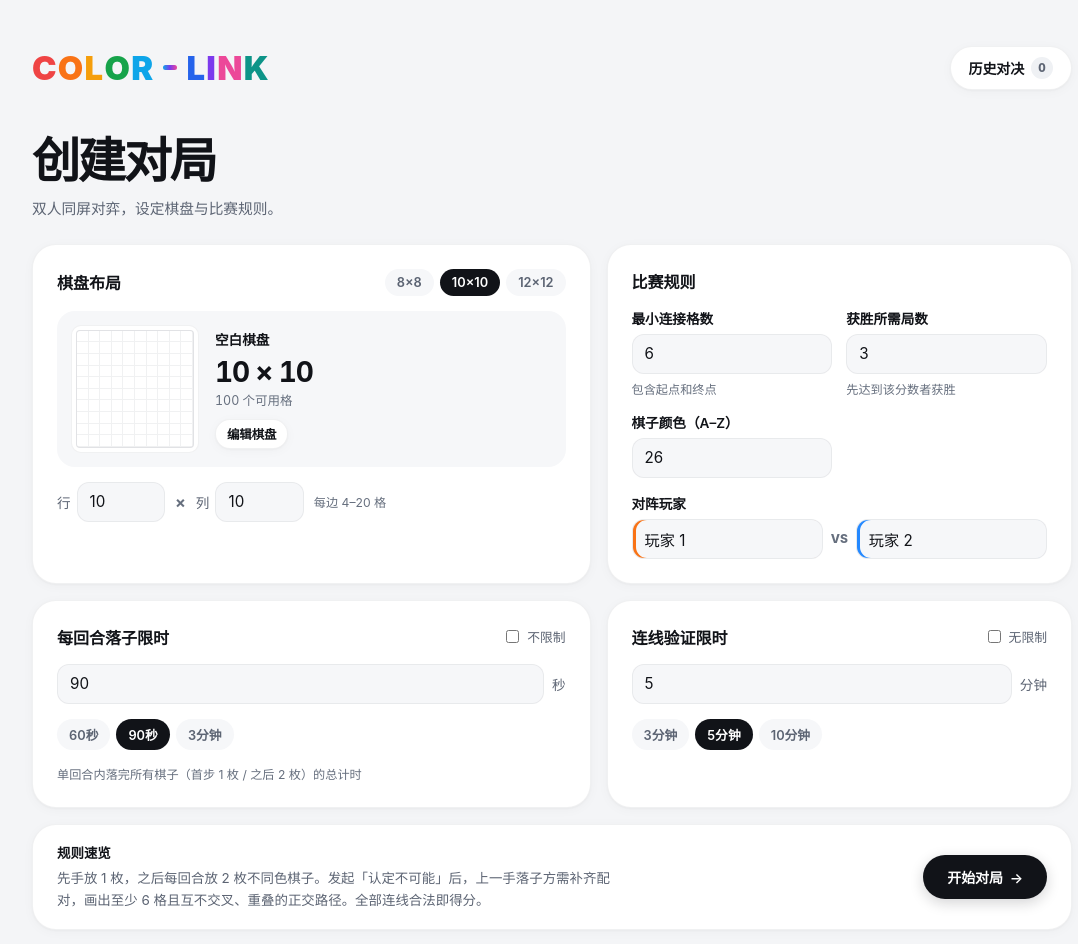
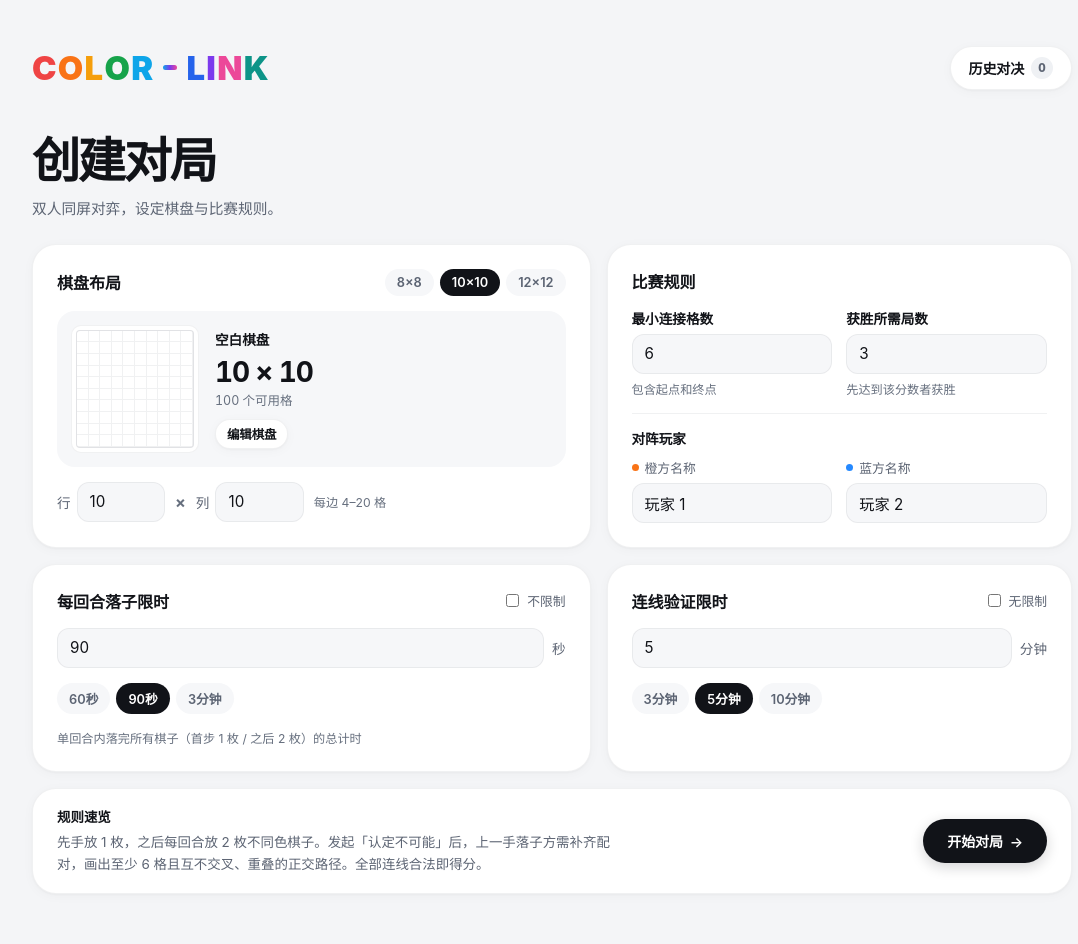
Before and after one commit to p0page/color-link, a Svelte app: page / in a window 1280 px wide. Shown: the top 944 px of the page, without its empty margins (88-1166 px from the left). Built offline with nearby package versions, Linux system fonts and the light colour scheme.

Commit message:
Fix the palette to A–Z and refine player settings

```diff
--- a/src/App.svelte
+++ b/src/App.svelte
@@ -8,7 +8,7 @@
   import RoundResultModal from './components/RoundResultModal.svelte';
   import SetupView from './components/SetupView.svelte';
   import VerifyPanel from './components/VerifyPanel.svelte';
-  import { getPieceColor } from './lib/colors';
+  import { getPieceColor, PIECE_COLORS } from './lib/colors';
   import {
     canCompleteCurrentTurn,
     canConfirmTurn,
@@ -196,7 +196,7 @@
         rows: game.blueprint.rows,
         cols: game.blueprint.cols,
         minPathLength: game.config.minPathLength,
-        colorCount: game.config.colorCount,
+        colorCount: PIECE_COLORS.length,
         blockedCount: game.blueprint.blockedCells.length,
         presetCount: game.blueprint.presetPieces.length,
         rounds: game.history.map((item) => ({ ...item })),
@@ -777,7 +777,6 @@
             </div>
 
             <ColorPalette
-              colorCount={game.config.colorCount}
               {colorCounts}
               {pendingColorIds}
               {selectedColorId}
--- a/src/components/ColorPalette.svelte
+++ b/src/components/ColorPalette.svelte
@@ -2,7 +2,6 @@
   import { PIECE_COLORS } from '../lib/colors';
 
   interface Props {
-    colorCount: number;
     colorCounts: Map<number, number>;
     pendingColorIds: Set<number>;
     selectedColorId: number | null;
@@ -12,7 +11,6 @@
   }
 
   let {
-    colorCount,
     colorCounts,
     pendingColorIds,
     selectedColorId,
@@ -20,18 +18,16 @@
     onSelectColor,
     onHoverColor,
   }: Props = $props();
-
-  const visibleColors = $derived(PIECE_COLORS.slice(0, colorCount));
 </script>
 
 <div class="palette-wrap">
   <div class="palette-header">
-    <span class="palette-title">棋子颜色（A–{visibleColors[visibleColors.length - 1]?.letter ?? 'Z'}）</span>
+    <span class="palette-title">棋子颜色（A–Z）</span>
     <span class="palette-legend">数字 = 剩余可放枚数</span>
   </div>
 
   <div class="palette-grid">
-    {#each visibleColors as color (color.id)}
+    {#each PIECE_COLORS as color (color.id)}
       {@const placed = colorCounts.get(color.id) ?? 0}
       {@const remaining = Math.max(0, 2 - placed)}
       {@const usedThisTurn = pendingColorIds.has(color.id)}
--- a/src/components/SetupView.svelte
+++ b/src/components/SetupView.svelte
@@ -1,6 +1,6 @@
 <script lang="ts">
   import { untrack } from 'svelte';
-  import { getMinRequiredColorCount, sanitizeBlueprint } from '../lib/storage';
+  import { sanitizeBlueprint } from '../lib/storage';
   import type { BoardBlueprint, GameConfig, SavedBoard } from '../lib/types';
   import BoardPreview from './BoardPreview.svelte';
   import BrandTitle from './BrandTitle.svelte';
@@ -35,7 +35,6 @@
 
   let minPathLength = $state(seed.minPathLength);
   let targetWins = $state(seed.targetWins);
-  let colorCount = $state(seed.colorCount);
   let moveUnlimited = $state(seed.moveTimeLimitSec === null);
   let moveSeconds = $state(seed.moveTimeLimitSec ?? 90);
   let verifyUnlimited = $state(seed.verifyTimeLimitSec === null);
@@ -50,8 +49,6 @@
   const blockedCount = $derived(activeBlueprint.blockedCells.length);
   const presetCount = $derived(activeBlueprint.presetPieces.length);
   const isCustomBoard = $derived(blockedCount > 0 || presetCount > 0);
-  const minRequiredColors = $derived(getMinRequiredColorCount(activeBlueprint));
-  const effectiveColorCount = $derived(Math.max(minRequiredColors, colorCount));
   const playableCells = $derived(Math.max(2, rows * cols - blockedCount));
   const maxPossiblePath = $derived(playableCells);
   const safeMinPath = $derived(Math.min(Math.max(2, minPathLength ?? 6), maxPossiblePath));
@@ -67,12 +64,7 @@
   }
 
   function handleSelectSaved(board: SavedBoard) {
-    const clean = sanitizeBlueprint(board.blueprint);
-    const needed = getMinRequiredColorCount(clean);
-    if (colorCount < needed) {
-      colorCount = needed;
-    }
-    onUpdateBlueprint(clean, board.name, board.id);
+    onUpdateBlueprint(sanitizeBlueprint(board.blueprint), board.name, board.id);
   }
 
   function handleResetBlank() {
@@ -92,10 +84,6 @@
       Math.max(2, Math.floor(minPathLength) || 6),
     );
     const clampedTargetWins = Math.min(20, Math.max(1, Math.floor(targetWins) || 3));
-    const clampedColorCount = Math.min(
-      26,
-      Math.max(minRequiredColors, Math.floor(colorCount) || 26),
-    );
     const clampedMoveSec = moveUnlimited
       ? null
       : Math.min(3600, Math.max(5, Math.floor(moveSeconds) || 90));
@@ -108,7 +96,6 @@
       cols: clampedCols,
       minPathLength: clampedMinPath,
       targetWins: clampedTargetWins,
-      colorCount: clampedColorCount,
       moveTimeLimitSec: clampedMoveSec,
       verifyTimeLimitSec: clampedVerifySec,
       playerNames: [player1Name.trim() || '玩家 1', player2Name.trim() || '玩家 2'],
@@ -212,7 +199,7 @@
 
       <section class="field-group">
         <h2>比赛规则</h2>
-        <div class="rule-fields">
+        <div class="paired-fields">
           <label class="sub-field">
             <span class="field-label">最小连接格数</span>
             <input type="number" min="2" max={maxPossiblePath} bind:value={minPathLength} />
@@ -223,20 +210,18 @@
             <input type="number" min="1" max="20" bind:value={targetWins} />
             <span class="meta-hint">先达到该分数者获胜</span>
           </label>
-          <label class="sub-field">
-            <span class="field-label">棋子颜色（A–{String.fromCharCode(64 + Math.min(26, effectiveColorCount || 26))}）</span>
-            <input type="number" min={minRequiredColors} max="26" bind:value={colorCount} />
-            {#if minRequiredColors > 2}
-              <span class="meta-hint">当前布局至少需 {minRequiredColors} 色</span>
-            {/if}
-          </label>
         </div>
-        <div class="sub-field">
-          <span class="field-label">对阵玩家</span>
-          <div class="players-row">
-            <input type="text" maxlength="16" aria-label="玩家 1 名称" placeholder="玩家 1" bind:value={player1Name} class="p0-input" />
-            <span class="vs" aria-hidden="true">VS</span>
-            <input type="text" maxlength="16" aria-label="玩家 2 名称" placeholder="玩家 2" bind:value={player2Name} class="p1-input" />
+        <div class="player-settings" role="group" aria-labelledby="player-settings-title">
+          <h3 id="player-settings-title">对阵玩家</h3>
+          <div class="paired-fields">
+            <label class="sub-field">
+              <span class="player-label"><span class="player-dot orange"></span>橙方名称</span>
+              <input type="text" maxlength="16" placeholder="玩家 1" bind:value={player1Name} />
+            </label>
+            <label class="sub-field">
+              <span class="player-label"><span class="player-dot blue"></span>蓝方名称</span>
+              <input type="text" maxlength="16" placeholder="玩家 2" bind:value={player2Name} />
+            </label>
           </div>
         </div>
       </section>
@@ -390,7 +375,7 @@
     font-weight: 700;
   }
 
-  .rule-fields {
+  .paired-fields {
     display: grid;
     grid-template-columns: repeat(2, minmax(0, 1fr));
     gap: 14px;
@@ -509,24 +494,39 @@
     color: #ffffff;
   }
 
-  .players-row {
+  .player-settings {
+    display: grid;
+    gap: 10px;
+    padding-top: 14px;
+    border-top: 1px solid var(--border-subtle);
+  }
+
+  .player-settings h3 {
+    margin: 0;
+    font-size: 0.85rem;
+    font-weight: 650;
+  }
+
+  .player-label {
     display: flex;
     align-items: center;
-    gap: 8px;
+    gap: 6px;
+    font-size: 0.8rem;
+    color: var(--text-secondary);
   }
 
-  .p0-input {
-    box-shadow: inset 3px 0 0 var(--accent-p0);
+  .player-dot {
+    width: 7px;
+    height: 7px;
+    border-radius: 50%;
   }
 
-  .p1-input {
-    box-shadow: inset 3px 0 0 var(--accent-p1);
+  .player-dot.orange {
+    background: var(--accent-p0);
   }
 
-  .vs {
-    font-size: 0.75rem;
-    font-weight: 800;
-    color: var(--text-muted);
+  .player-dot.blue {
+    background: var(--accent-p1);
   }
 
   .meta-hint {
--- a/src/lib/engine.ts
+++ b/src/lib/engine.ts
@@ -1,3 +1,4 @@
+import { PIECE_COLORS } from './colors';
 import type {
   BoardBlueprint,
   CellKey,
@@ -16,7 +17,6 @@ export const DEFAULT_CONFIG: GameConfig = {
   cols: 10,
   minPathLength: 6,
   targetWins: 3,
-  colorCount: 26,
   moveTimeLimitSec: 90,
   verifyTimeLimitSec: 300,
   playerNames: ['玩家 1', '玩家 2'],
@@ -191,7 +191,7 @@ export function getAvailableColorIdsForTurn(state: GameState): number[] {
   const counts = getColorCounts(state.pieces);
   const pendingColors = getPendingColorIds(state);
   const available: number[] = [];
-  for (let colorId = 0; colorId < state.config.colorCount; colorId += 1) {
+  for (const { id: colorId } of PIECE_COLORS) {
     const count = counts.get(colorId) ?? 0;
     if (count < 2 && !pendingColors.has(colorId)) {
       available.push(colorId);
@@ -224,7 +224,7 @@ export function canPlaceTurnPiece(
   if (!isInBounds(coord, state.blueprint.rows, state.blueprint.cols)) {
     return { ok: false, reason: '超出棋盘范围' };
   }
-  if (colorId < 0 || colorId >= state.config.colorCount) {
+  if (!Number.isInteger(colorId) || colorId < 0 || colorId >= PIECE_COLORS.length) {
     return { ok: false, reason: '无效颜色' };
   }
   const required = requiredPlacementsForTurn(state.turnIndex);
--- a/src/lib/storage.ts
+++ b/src/lib/storage.ts
@@ -1,3 +1,4 @@
+import { PIECE_COLORS } from './colors';
 import { coordKey, isInBounds } from './engine';
 import type { BoardBlueprint, CellKey, Coord, MatchHistoryRecord, PresetPiece, SavedBoard } from './types';
 
@@ -49,7 +50,7 @@ export function sanitizeBlueprint(blueprint: BoardBlueprint): BoardBlueprint {
   for (const item of blueprint.presetPieces ?? []) {
     const coord = { row: Math.floor(item.coord.row), col: Math.floor(item.coord.col) };
     const colorId = Math.floor(item.colorId);
-    if (!isInBounds(coord, rows, cols) || colorId < 0 || colorId >= 26) {
+    if (!isInBounds(coord, rows, cols) || colorId < 0 || colorId >= PIECE_COLORS.length) {
       continue;
     }
     const key = coordKey(coord);
@@ -71,16 +72,6 @@ export function sanitizeBlueprint(blueprint: BoardBlueprint): BoardBlueprint {
     blockedCells,
     presetPieces,
   };
-}
-
-export function getMinRequiredColorCount(blueprint: BoardBlueprint): number {
-  let maxId = -1;
-  for (const piece of blueprint.presetPieces) {
-    if (piece.colorId > maxId) {
-      maxId = piece.colorId;
-    }
-  }
-  return Math.max(2, maxId + 1);
 }
 
 export function loadSavedBoards(): SavedBoard[] {
--- a/src/lib/types.ts
+++ b/src/lib/types.ts
@@ -34,7 +34,6 @@ export interface GameConfig {
   cols: number;
   minPathLength: number;
   targetWins: number;
-  colorCount: number;
   moveTimeLimitSec: number | null;
   verifyTimeLimitSec: number | null;
   playerNames: [string, string];
```
Also changed, not shown: 2 other files (tests, documents, lock files or other folders).
